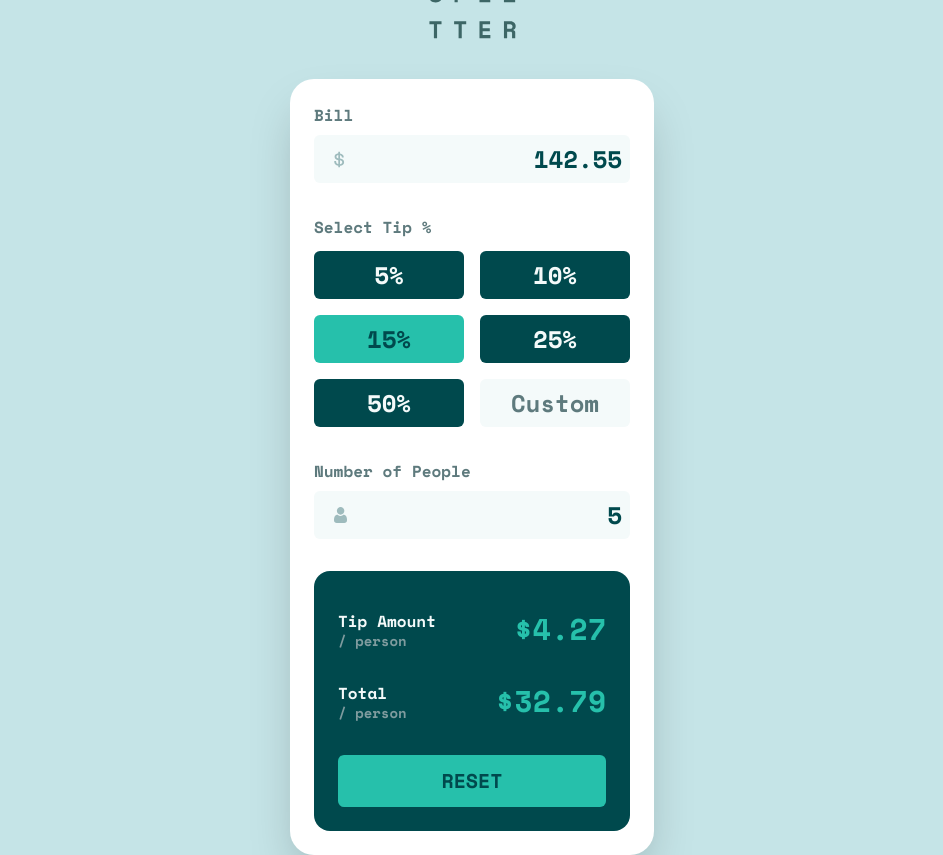
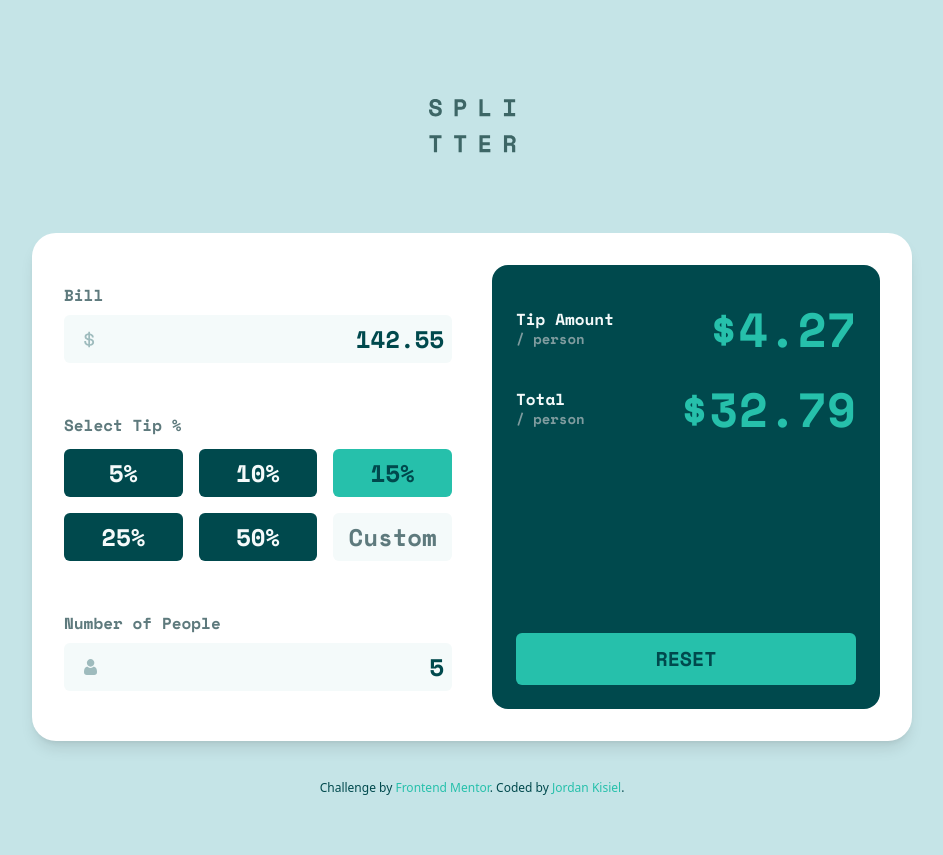
Before and after one commit to JordanKisiel/tip-calculator, a website: page index.html in a window 1280 px wide. Shown: the whole page, without its empty margins (168-1111 px from the left). After the commit the page ends 800 px from the top, so only its background shows below. Drawn offline with nearby package versions, Linux system fonts and the light colour scheme.

Commit message:
Desktop styles done

```diff
--- a/index.html
+++ b/index.html
@@ -16,17 +16,17 @@
     <title>Frontend Mentor | Tip calculator app</title>
 </head>
 <body class="w-screen h-screen flex flex-col justify-center items-center bg-lightGrayCyan font-mono">
-    <div class="relative w-84">
-        <header class="flex flex-col items-center p-10">
+    <div class="relative w-96 lg:w-[55rem]">
+        <header class="flex flex-col items-center p-10 lg:mb-10">
             <a href="index.html"><img src="./images/logo.svg" alt="Splitter logo"></a>
         </header>
-        <main class="bg-white w-full p-6 rounded-3xl shadow-2xl">
-            <form action="">
-                <div class="flex flex-col items-start">
+        <main class="bg-white w-full p-6 rounded-3xl shadow-lg lg:px-8 lg:py-8">
+            <form class="lg:grid lg:grid-rows-3 lg:grid-cols-2 lg:grid-flow-col lg:gap-x-10" action="">
+                <div class="flex flex-col items-start lg:self-center lg:mb-8">
                     <label class="text-darkGrayCyan block mb-2" for="billAmount">Bill</label>
                     <input class="bg-veryLightGrayCyan w-full bg-[url('../images/icon-dollar.svg')] bg-no-repeat bg-[top_50%_left_1.25rem] text-right p-2 rounded-md text-2xl text-veryDarkCyan placeholder:text-veryDarkCyan" type="text" name="billAmount" placeholder="142.55">
                 </div>
-                <fieldset class="grid grid-cols-2 gap-4 my-8">
+                <fieldset class="grid grid-cols-2 gap-4 my-8 lg:grid-cols-3 lg:my-0 lg:justify-center">
                     <legend class="text-darkGrayCyan mb-3">Select Tip %</legend>
                     <button class="bg-veryDarkCyan rounded-md text-veryLightGrayCyan text-2xl py-2" id="tipOpotion1">5%</button>
                     <button class="bg-veryDarkCyan rounded-md text-veryLightGrayCyan text-2xl py-2" id="tipOpotion2">10%</button>
@@ -35,25 +35,25 @@
                     <button class="bg-veryDarkCyan rounded-md text-veryLightGrayCyan text-2xl py-2" id="tipOpotion5">50%</button>
                     <button class="bg-veryLightGrayCyan rounded-md text-darkGrayCyan text-2xl py-2" id="tipOpotion6">Custom</button>
                 </fieldset>
-                <div class="mb-8">
+                <div class="mb-8 lg:mb-0 lg:self-center lg:mt-8">
                     <label class="text-darkGrayCyan block mb-2" for="numOfPeople">Number of People</label>
                     <input class="bg-veryLightGrayCyan w-full bg-[url('../images/icon-person.svg')] bg-no-repeat bg-[top_50%_left_1.25rem] text-right p-2 rounded-md text-2xl text-veryDarkCyan placeholder:text-veryDarkCyan" type="text" name="numOfPeople" placeholder="5">
                 </div>
-                <div class="bg-veryDarkCyan rounded-2xl pt-10 px-6 pb-6 flex flex-col items-center gap-8">
-                    <div class="flex flex-row justify-between w-full">
+                <div class="bg-veryDarkCyan rounded-2xl pt-10 px-6 pb-6 flex flex-col items-center gap-8 lg:row-span-3 lg:h-full">
+                    <div class="flex flex-row justify-between w-full lg:items-center">
                         <span class="w-2/5 text-veryLightGrayCyan leading-5">Tip Amount <span class="text-grayCyan text-sm block">/ person</span></span>
-                        <span class="text-3xl text-strongCyan">$4.27</span>
+                        <span class="text-3xl text-strongCyan lg:text-5xl">$4.27</span>
                     </div>
-                    <div class="flex flex-row justify-between w-full">
+                    <div class="flex flex-row justify-between w-full lg:items-center">
                         <span class="w-2/5 text-veryLightGrayCyan leading-5">Total <span class="text-grayCyan block text-sm">/ person</span></span>
-                        <span class="text-3xl text-strongCyan">$32.79</span>
+                        <span class="text-3xl text-strongCyan lg:text-5xl">$32.79</span>
                     </div>
-                    <button class="bg-strongCyan w-full rounded-md py-3 text-xl uppercase text-veryDarkCyan">Reset</button>
+                    <button class="bg-strongCyan w-full rounded-md py-3 text-xl uppercase text-veryDarkCyan lg:mt-auto">Reset</button>
                 </div>
             </form>
         </main>
     </div>
-    <footer class="hidden text-xs font-sans absolute bottom-1 text-veryDarkCyan">
+    <footer class="hidden text-xs font-sans absolute bottom-1 text-veryDarkCyan lg:block">
         <div class="attribution">
             Challenge by <a class="text-strongCyan" href="https://www.frontendmentor.io?ref=challenge" target="_blank">Frontend Mentor</a>.
             Coded by <a class="text-strongCyan" href="https://robojojo.co/">Jordan Kisiel</a>.
--- a/tailwind.config.js
+++ b/tailwind.config.js
@@ -9,7 +9,7 @@ module.exports = {
   ],
   theme: {
     screens: {
-      //TODO: add screen sizes as needed
+      'lg': '1200px'
     },
     extend: {
       colors: {
```
Also changed, not shown: css/main.css.
